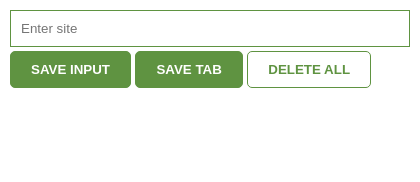
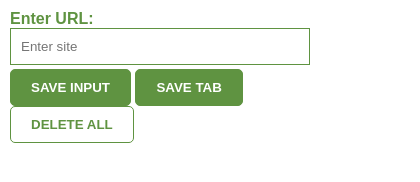
Before and after one commit to tiffany-pan/mobile-firebase_leads-tracker, a plain HTML site: page index.html in a window 390 px wide. Shown: the whole page, 420 px wide, since content can reach past the window. Drawn offline with Linux system fonts and the light colour scheme.

Commit message:
update styling for mobile

```diff
--- a/index.html
+++ b/index.html
@@ -9,6 +9,7 @@
     <link rel="stylesheet" href="styles.css" />
   </head>
   <body>
+    <label>Enter URL:</label>
     <input type="text" id="input-el" placeholder="Enter site" />
     <button id="input-btn">SAVE INPUT</button>
     <button id="tab-btn">SAVE TAB</button>
--- a/styles.css
+++ b/styles.css
@@ -2,7 +2,13 @@ body {
   margin: 0;
   padding: 10px;
   font-family: Arial, sans-serif;
-  min-width: 400px;
+  /* min-width: 400px; */
+  max-width: 300px;
+}
+
+label {
+  color: #5f9341;
+  font-weight: 900;
 }
 
 input {
```
